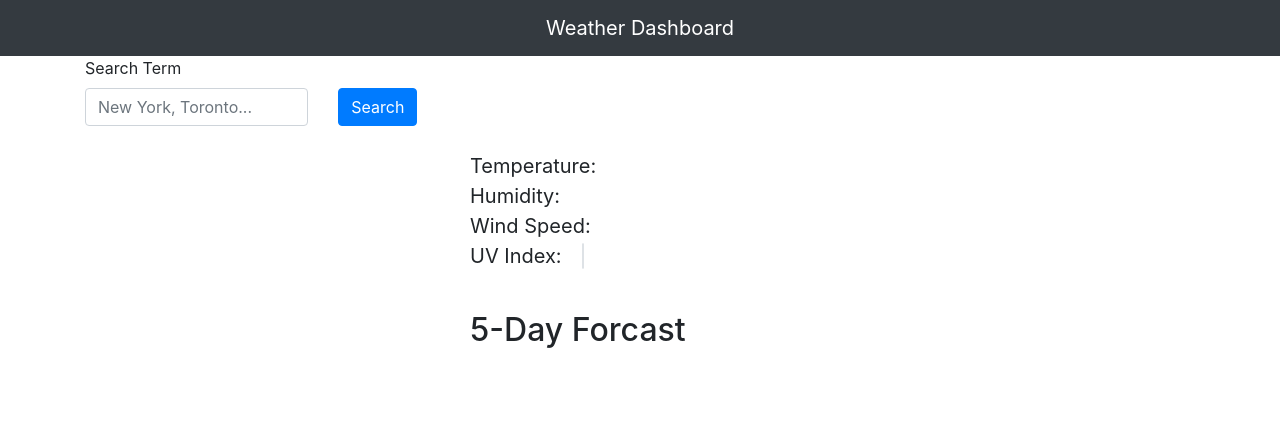
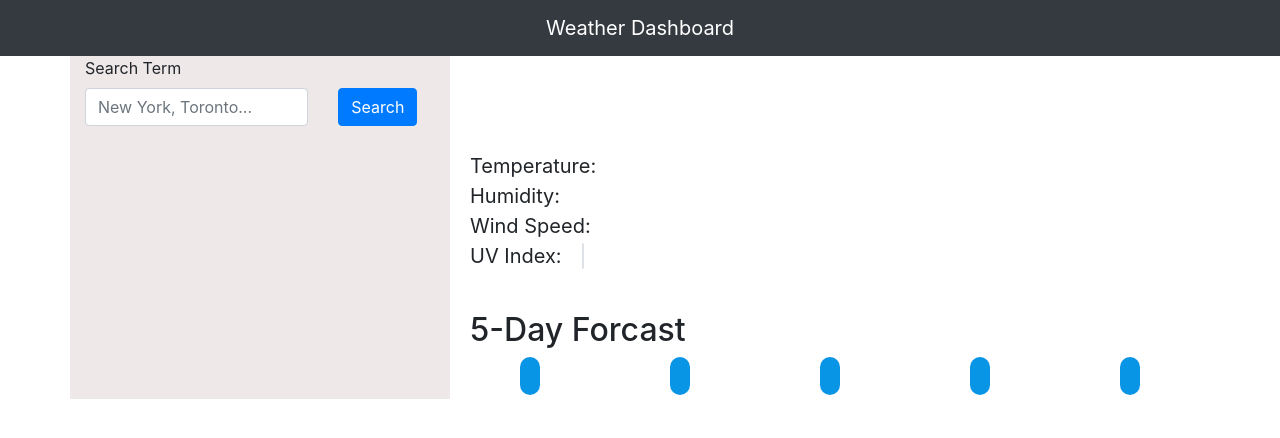
Before and after one commit to EricChen96/Weather_Dashboard, a plain HTML site: page index.html in a window 1280 px wide. Drawn offline with nearby package versions, Linux system fonts and the light colour scheme; no server answers.

Commit message:
added in styling such as 5 day forcast border

```diff
--- a/index.html
+++ b/index.html
@@ -18,7 +18,7 @@
 <body>
     <nav class="navbar navbar-dark bg-dark ">
         <div class="container-fluid">
-            <a class="navbar-brand " href="#">Weather Dashboard</a>
+            <a class="navbar-brand " href="./index.html">Weather Dashboard</a>
         </div>
     </nav>
 
@@ -44,7 +44,8 @@
                         <div class="main-display">Temperature: <span class="main-temperature"></span></div>
                         <div class="main-display">Humidity: <span class="main-humidity"></span></div>
                         <div class="main-display">Wind Speed: <span class="main-windspeed"></span></div>
-                        <div class="main-display">UV Index: <span class="border rounded-pill main-UV-Index"></span></div>
+                        <div class="main-display">UV Index: <span class="border rounded-pill main-UV-Index"></span>
+                        </div>
                     </div>
                 </div>
                 <div class="row">
--- a/style.css
+++ b/style.css
@@ -16,8 +16,6 @@
 }
 
 .main-UV-Index {
-    /* padding: 5px;
-    margin: auto; */
     margin: 20px;
 }
 
@@ -26,4 +24,13 @@
 }
 .forcast-container {
     margin:auto;
+    padding: 10px;
+    background-color: rgb(9, 149, 230);
+    font-weight: bold;
+    border-radius: 25px;
+    color: white;
 }
+
+.cities-search-form {
+    background-color: rgb(238, 232, 232);
+}
```
